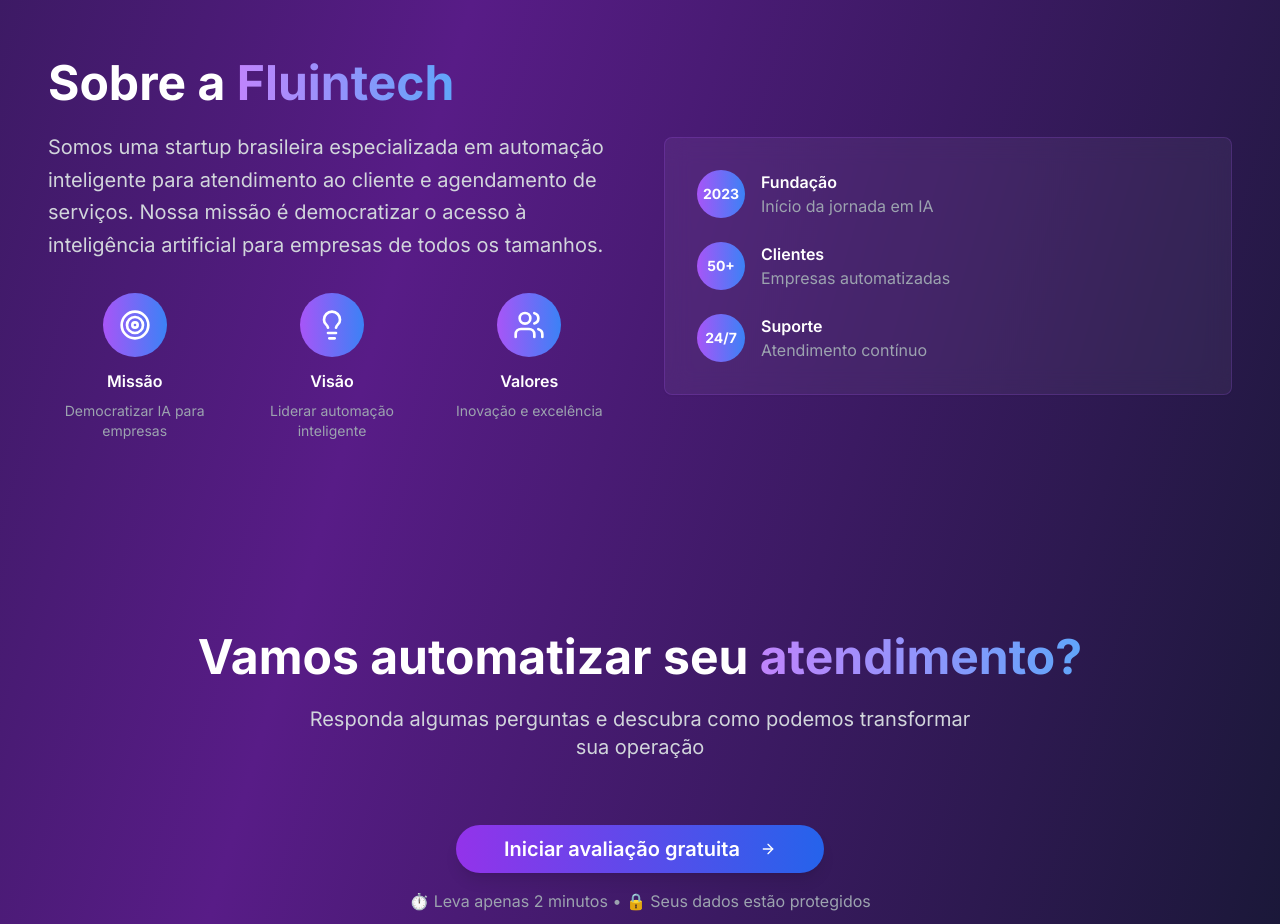
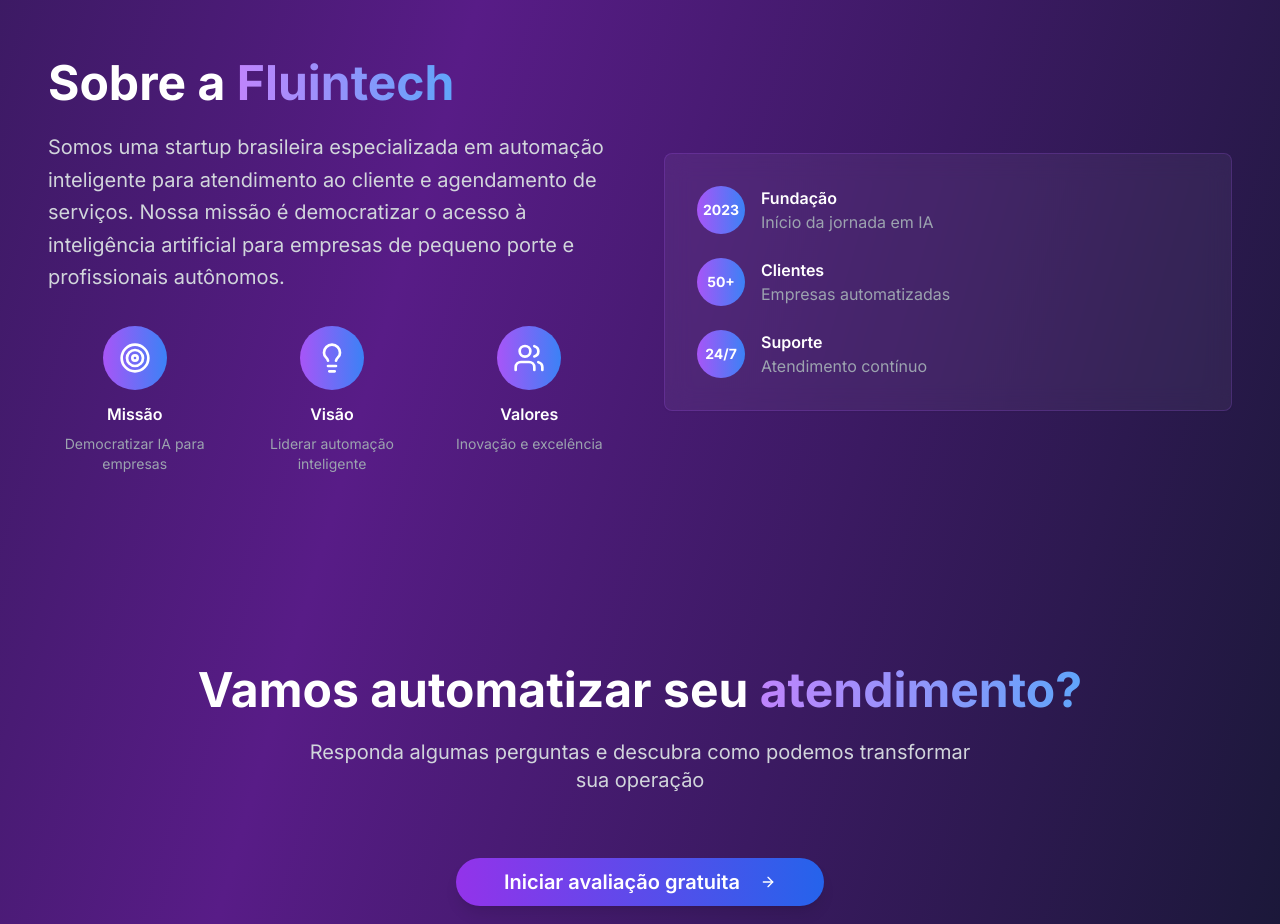
Before and after one commit to fluintech/fluintech-website, a Next.js app: page / in a window 1280 px wide. Shown: the part 2820-3744 px from the top of the page. Built offline with nearby package versions, Linux system fonts and the light colour scheme; no server answers.

Commit message:
feat: update features

```diff
--- a/src/app/page.tsx
+++ b/src/app/page.tsx
@@ -421,7 +421,7 @@ export default function FluintechWebsite() {
                   <p className="text-xl text-gray-300 mb-8 leading-relaxed">
                     Somos uma startup brasileira especializada em automação inteligente para atendimento ao cliente e
                     agendamento de serviços. Nossa missão é democratizar o acesso à inteligência artificial para
-                    empresas de todos os tamanhos.
+                    empresas de pequeno porte e profissionais autônomos.
                   </p>
 
                   <div className="grid grid-cols-1 md:grid-cols-3 gap-6 mb-8">
```
